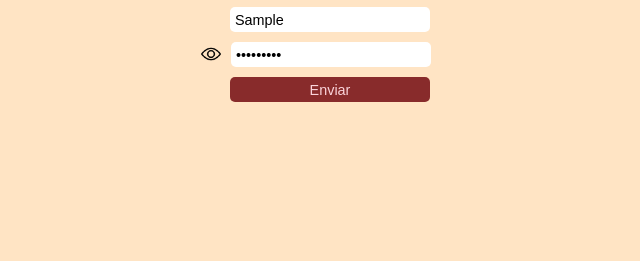
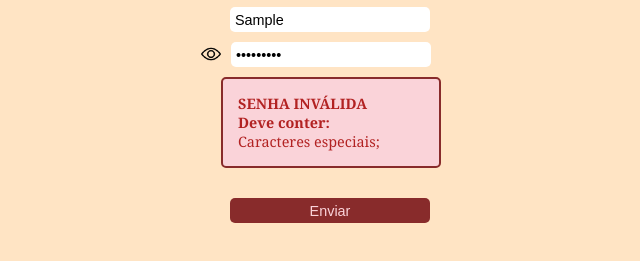
Before and after one commit to ju-c-santos/validacao-login, a plain HTML site: page index.html in a window 1280 px wide. Both pictures are taken after typing "Sample", "Sample123" into the empty fields and a click on the input "Enviar". Shown: the part 129-390 px from the top of the page, without its empty margins (310-950 px from the left). Drawn offline with Linux system fonts and the light colour scheme.

Commit message:
finalizado
consegui fazer um código muito mais limpo que da ultima vez ;)

```diff
--- a/code.js
+++ b/code.js
@@ -74,6 +74,43 @@ verSenha.addEventListener('click', (ver) => {
 
 /// senha evento blur
 senha.addEventListener('blur', (senhaV) => {
+    senhaValor = senha.value
+    msgError = document.getElementById('senhaError');
+    const minimo = 8;
+    const maiusculo =/[A-Z]/.test(senhaValor);
+    const minusculo = /[a-z]/.test(senhaValor);
+    const especial = /[@ # $ % & * () = + § ? ° - _ ]/.test(senhaValor);
+
+    msgError.innerHTML = '<strong>SENHA INVÁLIDA<br>Deve conter:</strong>  <br>'
+
+    if (senhaValor.length < minimo){
+        msgError.style.display = 'block';
+        msgError.innerHTML += 'Mínimo de 8 caracteres; <br>';
+
+    }
+
+    if (!(maiusculo)){
+        msgError.style.display = 'block';
+        msgError.innerHTML += 'Letras maiúsculas; <br>';
+
+    }
+
+    if (!(minusculo)){
+        msgError.style.display = 'block';
+        msgError.innerHTML += 'Letras minúsculas; <br>';
+
+    }
+
+    if(!(especial)){
+        msgError.style.display = 'block';
+        msgError.innerHTML += 'Caracteres especiais; <br>';
+
+    }
+
+    if (senhaValor.length >= minimo && maiusculo && minusculo && especial) {
+        msgError.style.display = 'none';
+        msgError.innerHTML = ' ';
+    }
 
 
 
--- a/index.html
+++ b/index.html
@@ -25,9 +25,8 @@
         <div class="password">
             <img src="img/view.png" alt="mostrar" id="imagem">
             <input type="password" name="senha" id="senha" placeholder="senha">
+            <p id="senhaError" class="styleError"></p>
         </div>
-
-        <p id="senhaError" class="styleError"></p>
 
 
         <input type="submit" value="Enviar" id="botao">
--- a/style.css
+++ b/style.css
@@ -79,13 +79,13 @@ h2{
 
 
 .styleError{
-    width: 50%;
-    margin: 10px auto 30px auto;
+    width: 55%;
+    margin: 10px auto 30px 100px;
     background-color: var(--background-error);
     padding: 15px;
     border: solid 2px var(--text-color);
     border-radius: 5px;
     color: var(--text-color-error);
-    font-size: 1.1em;
+    font-size: 0.9em;
     display: none;
 }
```
